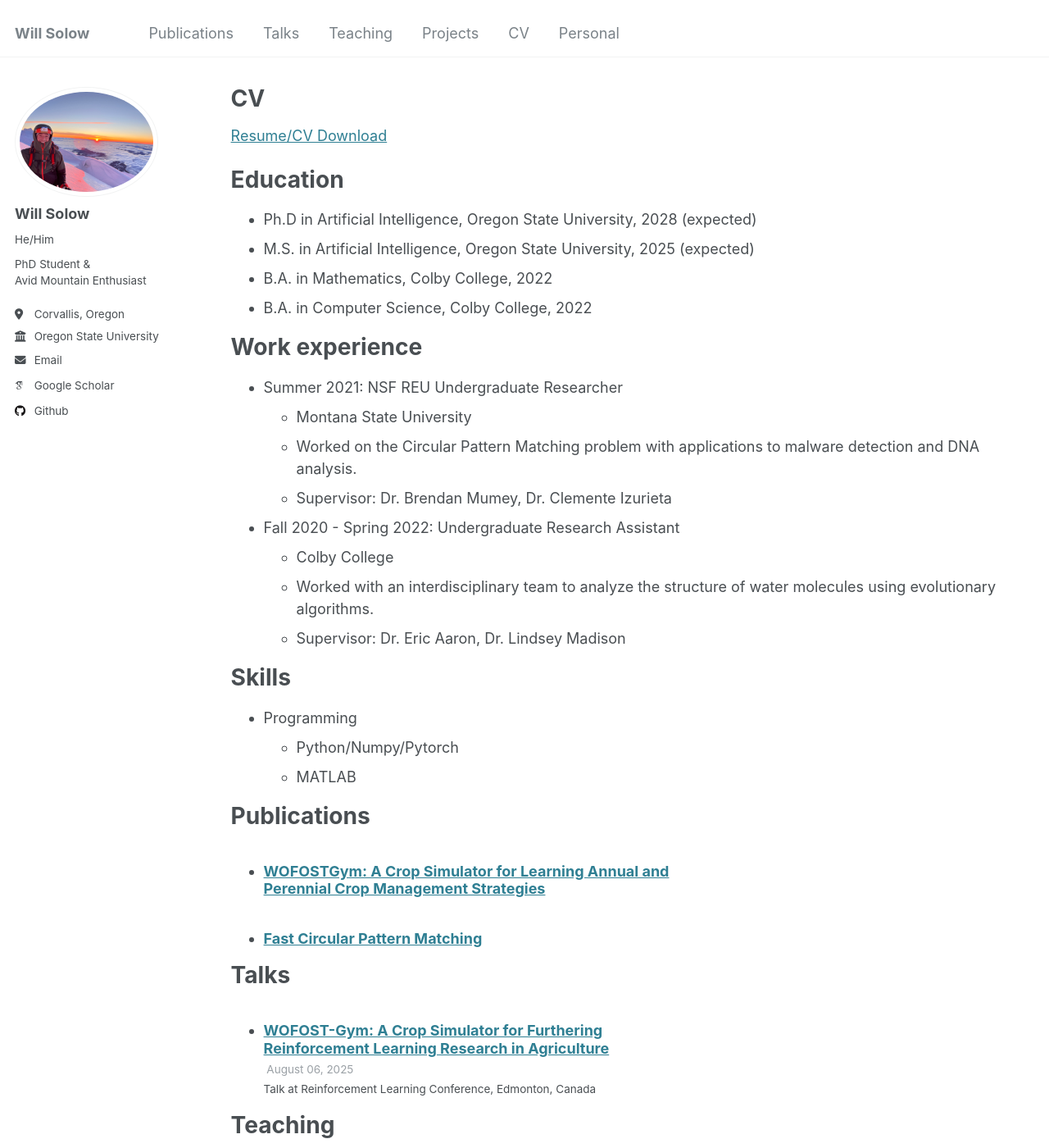
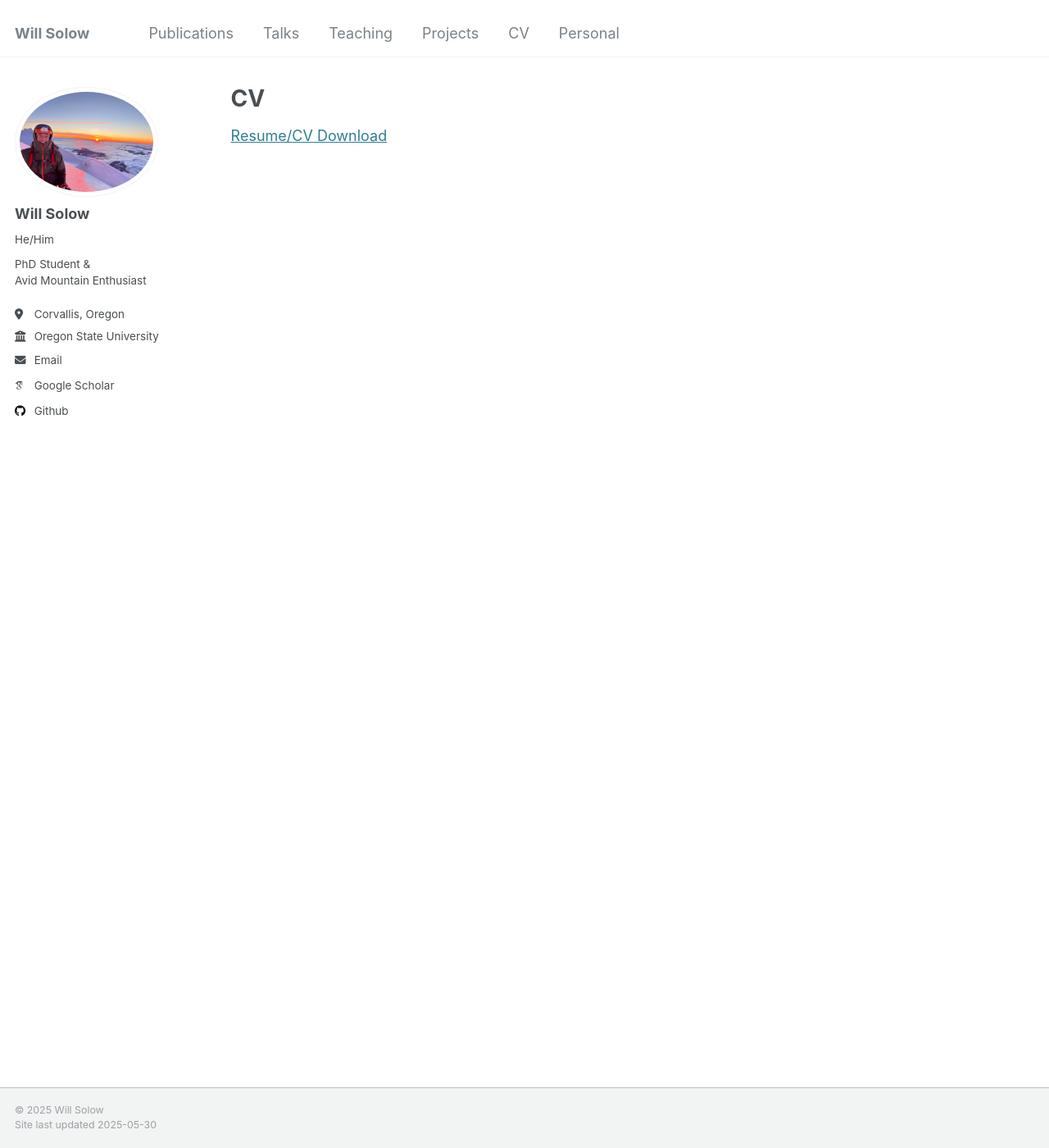
Before and after one commit to wsolow/wsolow.github.io, a Jekyll site: the page built from _pages/cv.md, in a window 1280 px wide and 1400 px high. Shown: the whole window at 82% size. Built offline with Jekyll 4.4.1, drawn with Linux system fonts in a browser that asks for light colours; some web fonts are replaced; some of the changed text lies outside the part shown.

Commit message:
more project

```diff
--- a/_pages/cv.md
+++ b/_pages/cv.md
@@ -8,51 +8,3 @@ author_profile: true
 {% include base_path %}
 
 [Resume/CV Download](/files/resume.pdf)
-
-Education
-======
-* Ph.D in Artificial Intelligence, Oregon State University, 2028 (expected)
-* M.S. in Artificial Intelligence, Oregon State University, 2025 (expected)
-* B.A. in Mathematics, Colby College, 2022
-* B.A. in Computer Science, Colby College, 2022
-
-Work experience
-======
-* Summer 2021: NSF REU Undergraduate Researcher
-  * Montana State University
-  * Worked on the Circular Pattern Matching problem with applications to malware detection and DNA analysis.
-  * Supervisor: Dr. Brendan Mumey, Dr. Clemente Izurieta
-
-* Fall 2020 - Spring 2022: Undergraduate Research Assistant
-  * Colby College
-  * Worked with an interdisciplinary team to analyze the structure of water molecules using evolutionary algorithms.
-  * Supervisor: Dr. Eric Aaron, Dr. Lindsey Madison
-
-Skills
-======
-* Programming
-  * Python/Numpy/Pytorch
-  * MATLAB
-
-Publications
-======
-  <ul>{% for post in site.publications reversed %}
-    {% include archive-single-cv.html %}
-  {% endfor %}</ul>
-
-Talks
-======
-  <ul>{% for post in site.talks reversed %}
-    {% include archive-single-talk-cv.html  %}
-  {% endfor %}</ul>
-
-Teaching
-======
-  <ul>{% for post in site.teaching reversed %}
-    {% include archive-single-cv.html %}
-  {% endfor %}</ul>
-
-Service and leadership
-======
-* Secretary of Finance, Aritificial Intelligence Graduate Student Association, Oregon State University
-* Volunteer Reviewer, AI Admitted Students Program, Oregon State University
```
